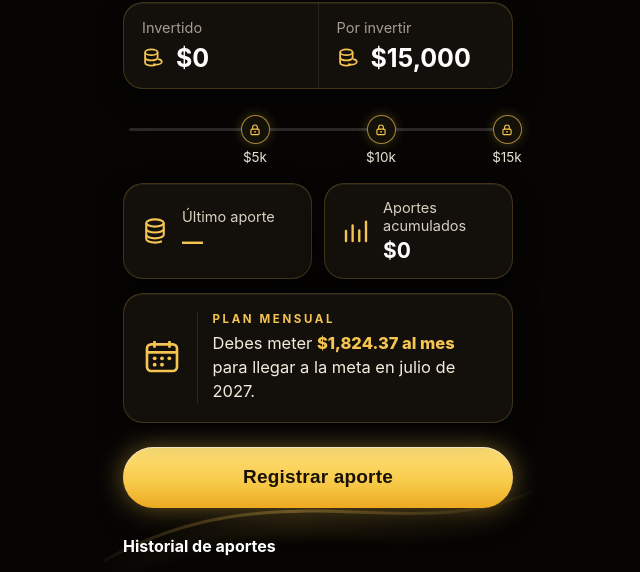
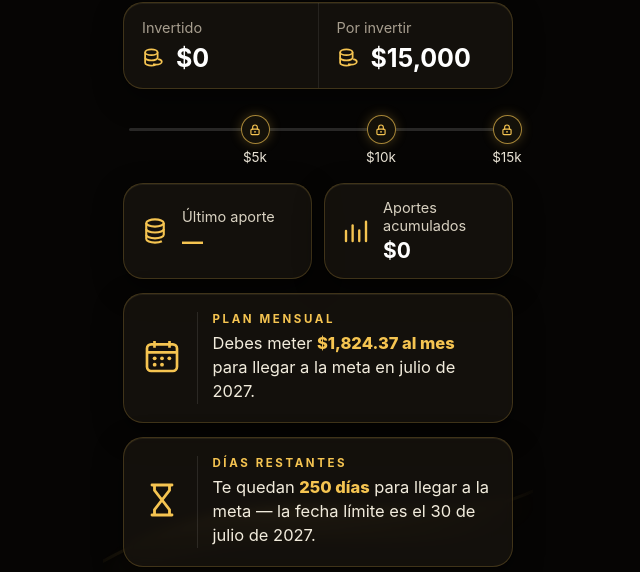
Before and after one commit to noelmg1998/noelmg1998.github.io, a plain HTML site: page index.html in a window 1280 px wide. Shown: the part 186-758 px from the top of the page, without its empty margins (322-962 px from the left). Drawn offline with Linux system fonts and the light colour scheme.

Commit message:
App Inversion: tarjeta de dias restantes bajo el plan mensual

```diff
--- a/index.html
+++ b/index.html
@@ -208,6 +208,12 @@
     <div><div class="k">PLAN MENSUAL</div><div class="txt" id="planTxt">Debes meter <b>$0 al mes</b> para llegar a la meta.</div></div>
   </div>
 
+  <div class="card plan">
+    <div class="cal"><svg viewBox="0 0 24 24" fill="none" stroke="#f5c451" stroke-width="1.7" stroke-linecap="round"><path d="M6 3h12M6 21h12M7.5 3v3.2L12 12l4.5-5.8V3M7.5 21v-3.2L12 12l4.5 5.8V21"/></svg></div>
+    <div class="div"></div>
+    <div><div class="k">DÍAS RESTANTES</div><div class="txt" id="diasTxt">Quedan <b>— días</b> para la fecha límite.</div></div>
+  </div>
+
   <button class="cta" id="btnAdd">Registrar aporte</button>
 
   <div class="history">
@@ -330,6 +336,18 @@
     } else {
       $("planTxt").innerHTML = "Debes meter <b>" + fmt2(rest/months) + " al mes</b> para llegar a la meta en " + MESES[dl.getMonth()] + " de " + dl.getFullYear() + ".";
     }
+    var hoy0 = new Date(); hoy0.setHours(0,0,0,0);
+    var diasDif = Math.round((parseFecha(c.fechaLimite) - hoy0)/DIA_MS);
+    var fechaTxt = dl.getDate() + " de " + MESES[dl.getMonth()] + " de " + dl.getFullYear();
+    if(diasDif > 1){
+      $("diasTxt").innerHTML = "Te quedan <b>" + diasDif + " días</b> para llegar a la meta — la fecha límite es el " + fechaTxt + ".";
+    } else if(diasDif === 1){
+      $("diasTxt").innerHTML = "Te queda <b>1 día</b> — la fecha límite es mañana, " + fechaTxt + ".";
+    } else if(diasDif === 0){
+      $("diasTxt").innerHTML = "La fecha límite es <b>hoy</b>, " + fechaTxt + ".";
+    } else {
+      $("diasTxt").innerHTML = "La fecha límite ya pasó — era el " + fechaTxt + ".";
+    }
     if(anim) animate(total, pct, c.meta);
     else {
       disp.total = total; disp.pct = pct;
```
